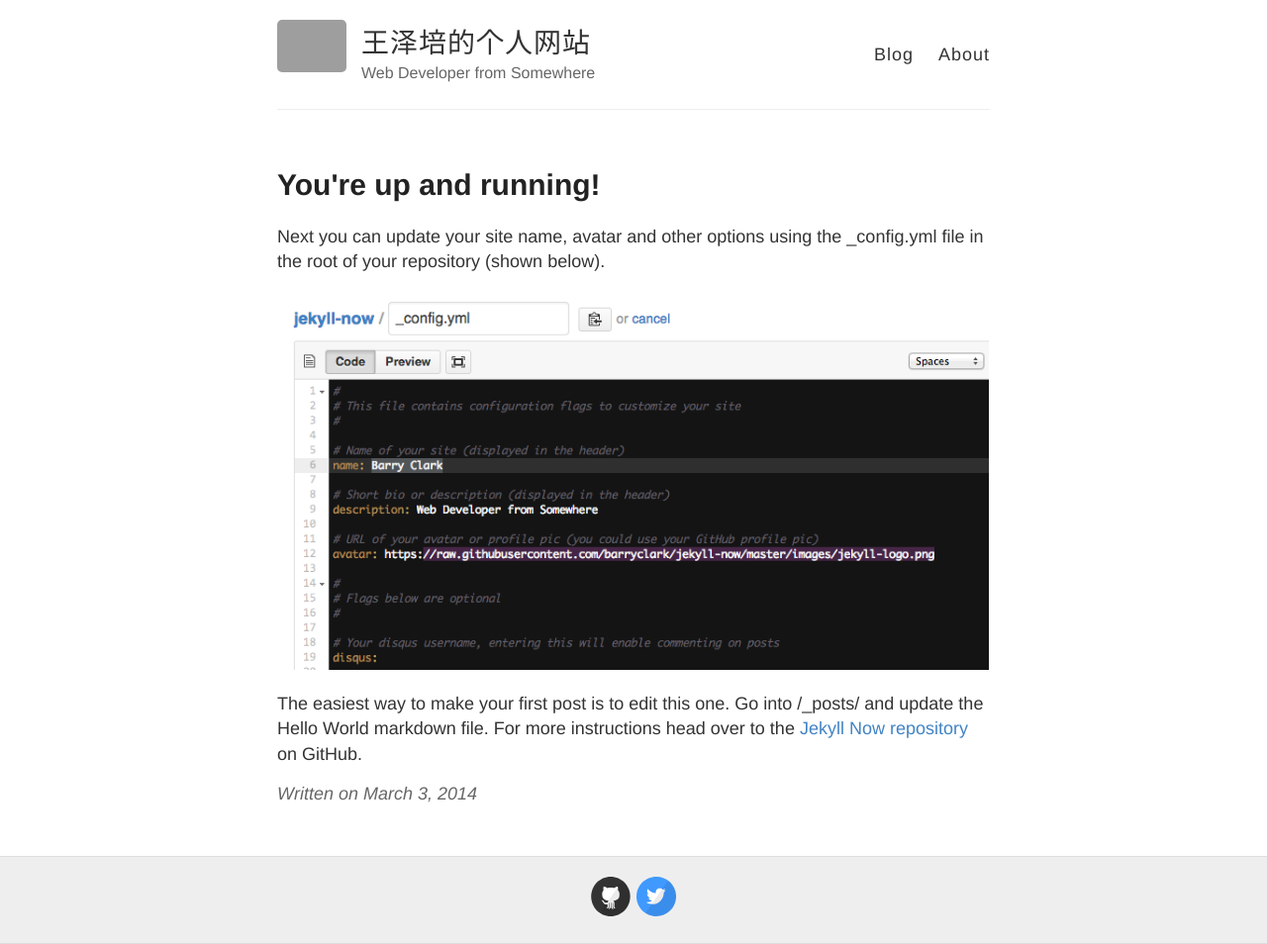
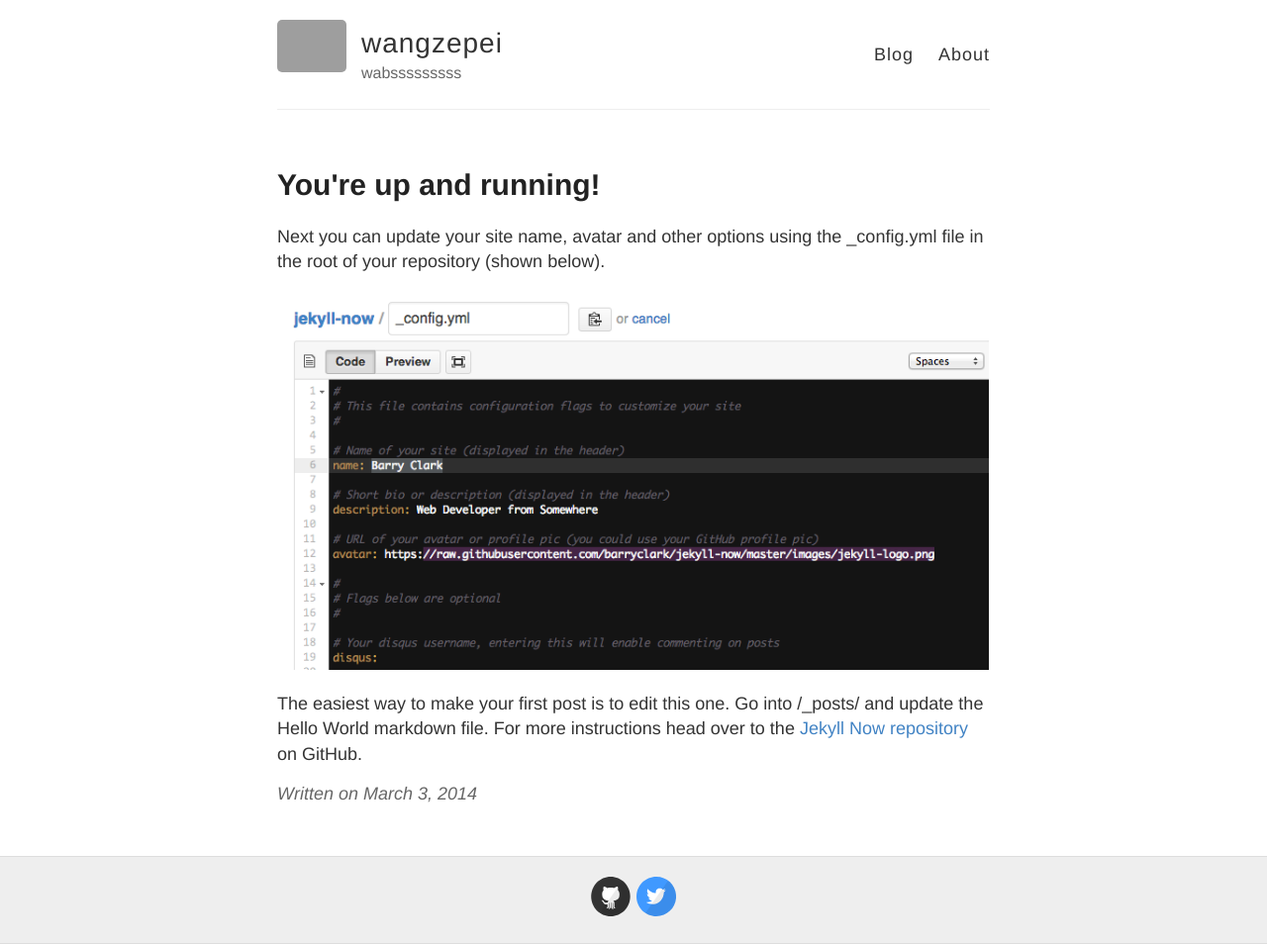
Before and after one commit to Mswanga/Mswanga.github.io, a Jekyll site: the page built from _posts/2014-3-3-Hello-World.md, in a window 1280 px wide. Shown: the whole page at 99% size. Built offline with Jekyll 4.4.1, drawn with Linux system fonts in a browser that asks for light colours; grey boxes are pictures that could not be loaded.

Commit message:
Update _config.yml
更改config.yml文件

```diff
--- a/_config.yml
+++ b/_config.yml
@@ -3,10 +3,10 @@
 #
 
 # Name of your site (displayed in the header)
-name: 王泽培的个人网站
+name: wangzepei
 
 # Short bio or description (displayed in the header)
-description: Web Developer from Somewhere
+description: wabsssssssss
 
 # URL of your avatar or profile pic (you could use your GitHub profile pic)
 avatar: https://raw.githubusercontent.com/barryclark/jekyll-now/master/images/jekyll-logo.png
```
